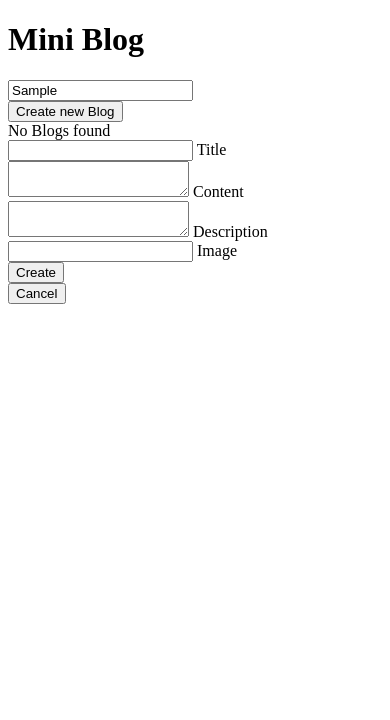
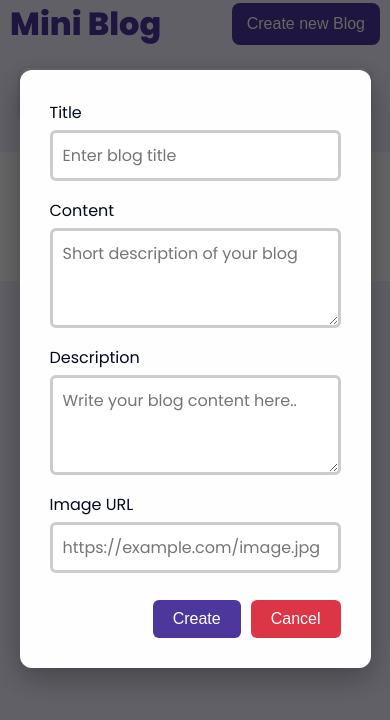
Before and after one commit to ayabiodun/Mini-Blog, a website built with Vite: page index.html in a window 390 px wide. Both pictures are taken after typing "Sample" into the empty fields and a click on the button "Create new Blog". Built offline with nearby package versions, Linux system fonts and the light colour scheme.

Commit message:
Finished styling and made responsive

```diff
--- a/index.html
+++ b/index.html
@@ -5,45 +5,64 @@
     <meta name="viewport" content="width=device-width, initial-scale=1.0" />
     <title>Mini Blog</title>
     <link rel="stylesheet" href="src/style.css" />
+    <link rel="preconnect" href="https://fonts.googleapis.com" />
+    <link rel="preconnect" href="https://fonts.gstatic.com" crossorigin />
+    <link
+      href="https://fonts.googleapis.com/css2?family=Poppins:ital,wght@0,100;0,200;0,300;0,400;0,500;0,600;0,700;0,800;0,900;1,100;1,200;1,300;1,400;1,500;1,600;1,700;1,800;1,900&display=swap"
+      rel="stylesheet"
+    />
+    <script
+      src="https://kit.fontawesome.com/2190736b83.js"
+      crossorigin="anonymous"
+    ></script>
     <script type="module" src="src/main.ts" defer></script>
   </head>
   <body>
     <header>
       <h1>Mini Blog</h1>
+      <button id="create-btn">Create new Blog</button>
     </header>
 
     <div>
-      <input type="text" placeholder="Search....." id="search-input" />
+      <input type="text" placeholder="Search Blogs....." id="search-input" />
     </div>
 
-    <div>
-      <button id="create-btn">Create new Blog</button>
-    </div>
+    <div></div>
 
     <section id="blog-container"></section>
 
-    <div>
-      <form class="create-form" style="display: none">
+    <div class="modal-overlay" id="blog-modal" style="display: none">
+      <div class="modal-card">
+        <form class="create-form">
           <div class="input-form">
-          <input name="title" type="text" id="title" required />
+            <input name="title" type="text" id="title" required  placeholder="Enter blog title"/>
             <label for="title">Title</label>
           </div>
           <div class="input-form">
-          <textarea name="content" id="content" required></textarea>
+            <textarea name="content" id="content" required placeholder="Short description of your blog"></textarea>
             <label for="content">Content</label>
           </div>
           <div class="input-form">
-          <textarea name="description" id="description" required></textarea>
+            <textarea name="description" id="description" required placeholder="Write your blog content here.."></textarea>
             <label for="description">Description</label>
           </div>
           <div class="input-form">
-          <input name="image" type="text" id="image" required />
-          <label for="image">Image</label>
+            <input name="image" type="text" id="image" required placeholder="https://example.com/image.jpg"/>
+            <label for="image">Image URL</label>
           </div>
 
-        <button type="submit">Create</button>
+          <div class="form-actions">
+            <button type="submit" class="submit-btn">Create</button>
+            <button type="button" id="cancel-btn">Cancel</button>
+          </div>
         </form>
-      <button id="cancel-btn" style="display: none">Cancel</button>
       </div>
+    </div>
+
+    <footer>
+      <h3>Mini Blog</h3>
+      <p>Share your thoughts. Inspire the world.</p>
+      <p>&copy; 2026 Mini Blog. All rights reserved.</p>
+    </footer>
   </body>
 </html>
--- /dev/null
+++ b/src/blog.css
@@ -0,0 +1,72 @@
+*{
+    margin: 0;
+    padding: 0;
+    border: 0;
+    box-sizing: border-box;
+}
+
+:root{
+    --background: #F1EFFE;
+    --accent: #4D379C;
+    --text: #030820;
+    --card-bg: #FEFEFE;
+    --fade: #88888B;
+}
+
+button{
+    padding: 12px 18px;
+    color: white;
+    font-size: 1rem;
+    background-color: var(--accent);
+    border-radius: 8px;
+    cursor: pointer;
+    transition: all 0.3s ease-in;
+    margin-bottom: 10px;
+    margin-top: 10px;
+}
+
+button:hover{
+    box-shadow: 0 2px 5px rgba(0,0,0,0.3);
+    transform: translateY(-2px);
+}
+
+#blog-container{
+    display: flex;
+    flex-direction: column;
+    gap: 15px;
+}
+
+#blog-container img{
+    width: 100%;
+    height: 500px;
+    object-fit: cover;
+    border-radius: 10px;
+}
+
+body{
+    padding-left: 30px;
+    padding-right: 30px;
+    font-family: 'Poppins', sans-serif;
+}
+
+.title h1{
+    font-size: 2.5rem;
+    font-weight: 800;
+}
+
+.title p{
+    margin-top: 8px;
+    font-style: italic;
+}
+
+.details{
+    display: flex;
+    justify-content: space-between;
+    width: 300px;
+    margin-left: 25px;
+}
+
+.text p{
+    font-size: 20px;
+    line-height: 1.5;
+}
--- a/src/main.ts
+++ b/src/main.ts
@@ -7,6 +7,7 @@ const blogContainer = document.querySelector("#blog-container") as HTMLElement;
 const createForm = document.querySelector(".create-form") as HTMLFormElement;
 const createBtn = document.querySelector("#create-btn") as HTMLButtonElement;
 const cancelBtn = document.querySelector("#cancel-btn") as HTMLButtonElement;
+const modal = document.querySelector('#blog-modal') as HTMLDivElement;
 
 window.addEventListener("pageshow", () => {
   const updatedBlogs = getBlogs();
@@ -47,13 +48,11 @@ blogContainer.addEventListener("click", (e: Event) => {
 });
 
 createBtn.addEventListener("click", () => {
-  createForm.style.display = "block";
-  cancelBtn.style.display = "block";
+  modal.style.display = 'block';
 });
 
 cancelBtn.addEventListener("click", () => {
-  createForm.style.display = "none";
-  cancelBtn.style.display = "none";
+  modal.style.display = 'none';
   createForm.reset();
 });
 
@@ -80,16 +79,21 @@ function displayBlog(blogs: BlogInfo[] = blogData) {
 
       div.innerHTML = `
                 <img src='${blog.image}' alt='${blog.description}'>
-                <h2>${blog.title}</h2>
-                <p>${blog.description}</p>
-                <span>${formatDate(blog.date)}</span><br>
-                <span>${blog.views}views</span>
-            `;
+                <div class="card-content">
+                  <h2>${blog.title}</h2>
+                  <p>${blog.description}</p>
+                </div>
+                <div class="card-footer">
+                  <span>${formatDate(blog.date)}</span><br>
+                  <span>${blog.views} views <i class="fa-solid fa-eye"></i></span>
+                </div>
+              `;
 
       blogContainer.appendChild(div);
     });
   } else {
     const div = document.createElement("div");
+    div.classList.add('error')
     div.innerText = "No Blogs found";
     blogContainer.append(div);
   }
--- a/src/style.css
+++ b/src/style.css
@@ -0,0 +1,259 @@
+:root{
+    --background: #F1EFFE;
+    --accent: #4D379C;
+    --text: #030820;
+    --card-bg: #FEFEFE;
+    --fade: #88888B;
+}
+
+*{
+    padding: 0;
+    border: 0;
+    margin: 0;
+    box-sizing: border-box;
+}
+
+body{
+    background-color: var(--background);
+    color: var(--text);
+    font-family: 'Poppins', sans-serif;
+    height: 100vh;
+}
+
+header{
+    display: flex;
+    justify-content: space-between;
+    align-items: center;
+    margin-bottom: 20px;
+}
+header h1{
+    margin-left: 50px;
+    flex-grow: 1;
+    font-weight: 800;
+    color: var(--accent);
+    @media screen and (max-width:580px){
+        margin-left: 10px;
+    }
+}
+
+#create-btn{
+    margin-right: 50px;
+    @media screen and (max-width:580px){
+        margin-right: 10px;
+    }
+}
+
+button{
+    padding: 12px 15px;
+    color: white;
+    font-size: 1rem;
+    background-color: var(--accent);
+    border-radius: 8px;
+    cursor: pointer;
+    transition: all 0.3s ease-in;
+}
+
+button:hover{
+    box-shadow: 0 2px 5px rgba(0,0,0,0.3);
+    transform: translateY(-2px);
+}
+
+#search-input{
+    margin: 0 auto;
+    width: 100%;
+    max-width: 450px;
+    display: flex;
+    justify-content: center;
+    align-items: center;
+    padding: 10px 16px;
+    border-radius: 8px;
+    font-size: 1rem;
+    border: 2px solid transparent;
+    box-shadow: 0 2px 5px rgba(0,0,0,0.2);
+    caret-color: var(--accent);
+    font-family: inherit;
+    @media screen and (max-width:580px){
+        max-width: 350px;
+    }
+}
+
+#search-input:focus{
+    outline: none;
+    border-color: var(--accent);
+}
+
+.error{
+    background-color: white;
+    width: 100%;
+    max-width: 300px;
+    padding: 10px 16px;
+    font-size: 1rem;
+    text-align: center;
+    border-radius: 8px;
+    margin: 20px auto;
+    color: rgba(249, 19, 19, 0.776);
+    border: 2px solid  rgba(249, 19, 19, 0.776);
+}
+
+#blog-container{
+    margin: 35px 0 20px 0;
+    padding: 20px;
+    display: grid;
+    grid-template-columns: repeat(auto-fit, minmax(300px, 1fr));
+    justify-items: center;
+    gap: 15px;
+    background-color: var(--card-bg);
+    width: 100%;
+}
+
+.blog-card{
+    width: 100%;
+    max-width: 400px;
+    border-radius: 16px;
+    box-shadow: 0 4px 15px rgba(0, 0, 0, 0.1);
+    overflow: hidden;
+    font-family: inherit;
+    display: flex;
+    flex-direction: column;
+    transition: all 0.3s ease-in;
+    cursor: pointer;
+}
+
+.blog-card:hover{
+    box-shadow: 0 5px 15px rgba(0, 0, 0, 0.2);
+    transform: translateY(-10px), scaleY(-100px);
+}
+
+.blog-card img{
+    width: 100%;
+    height: 280px;
+    object-fit: cover;
+    display: block;
+}
+
+.card-content{
+    padding: 20px;
+    color: var(--fade);
+    flex-grow: 1;
+}
+
+.card-content h2{
+    margin: 0 0 10px 0;
+    line-height: 1.5;
+    color: var(--text);
+}
+
+.card-footer {
+  display: flex;
+  justify-content: space-between;
+  align-items: center;
+  padding: 20px;
+}
+
+.card-footer span {
+  font-size: 0.85rem;
+  color: var(--fade);
+  font-weight: 500;
+}
+
+/* Modal styling */
+
+.modal-overlay {
+  position: fixed;
+  top: 0;
+  left: 0;
+  width: 100vw;
+  height: 100vh;
+  background-color: rgba(0, 0, 0, 0.6);
+  display: flex;
+  justify-content: center;
+  align-items: center;
+  z-index: 9999;
+}
+
+.modal-card {
+  background-color: var(--card-bg);
+  margin: 0 auto;
+  margin-top: 70px;
+  padding: 30px;
+  border-radius: 12px;
+  width: 90%;
+  max-width: 400px;
+  box-shadow: 0 10px 30px rgba(0, 0, 0, 0.3);
+  font-family: inherit;
+}
+
+.create-form {
+  display: flex;
+  flex-direction: column;
+  gap: 17px;
+}
+
+.input-form {
+  display: flex;
+  flex-direction: column-reverse;
+  gap: 5px;
+}
+
+.input-form input,
+.input-form textarea {
+  width: 100%;
+  padding: 10px;
+  border: 3px solid #ccc;
+  border-radius: 6px;
+  font-size: 1rem;
+  caret-color: var(--accent);
+  font-family: inherit;
+}
+
+.input-form textarea {
+  height: 100px;
+  resize: vertical;
+}
+
+input:focus, textarea:focus{
+    outline: none;
+    border-color: var(--accent);
+}
+
+.form-actions {
+  display: flex;
+  gap: 10px;
+  justify-content: flex-end;
+  margin-top: 10px;
+}
+
+.form-actions button {
+  padding: 10px 20px;
+  border: none;
+  border-radius: 6px;
+  font-size: 1rem;
+}
+
+.submit-btn {
+  background-color: var(--accent);
+  color: white;
+}
+
+#cancel-btn {
+  background-color: #dc3545;
+  color: white;
+}
+
+footer{
+    display: flex;
+    flex-direction: column;
+    justify-content: center;
+    align-items: center;
+    gap: 5px;
+}
+
+footer h3{
+    font-size: 1.5rem;
+    color: var(--text);
+}
+
+footer p{
+    font-size: 0.7rem;
+    color: var(--fade);
+}
```
Also changed, not shown: blog.html (+12 -1 lines), src/blogPage.ts (+19 -11 lines). Lines whose indentation alone changed are shown as unchanged.
